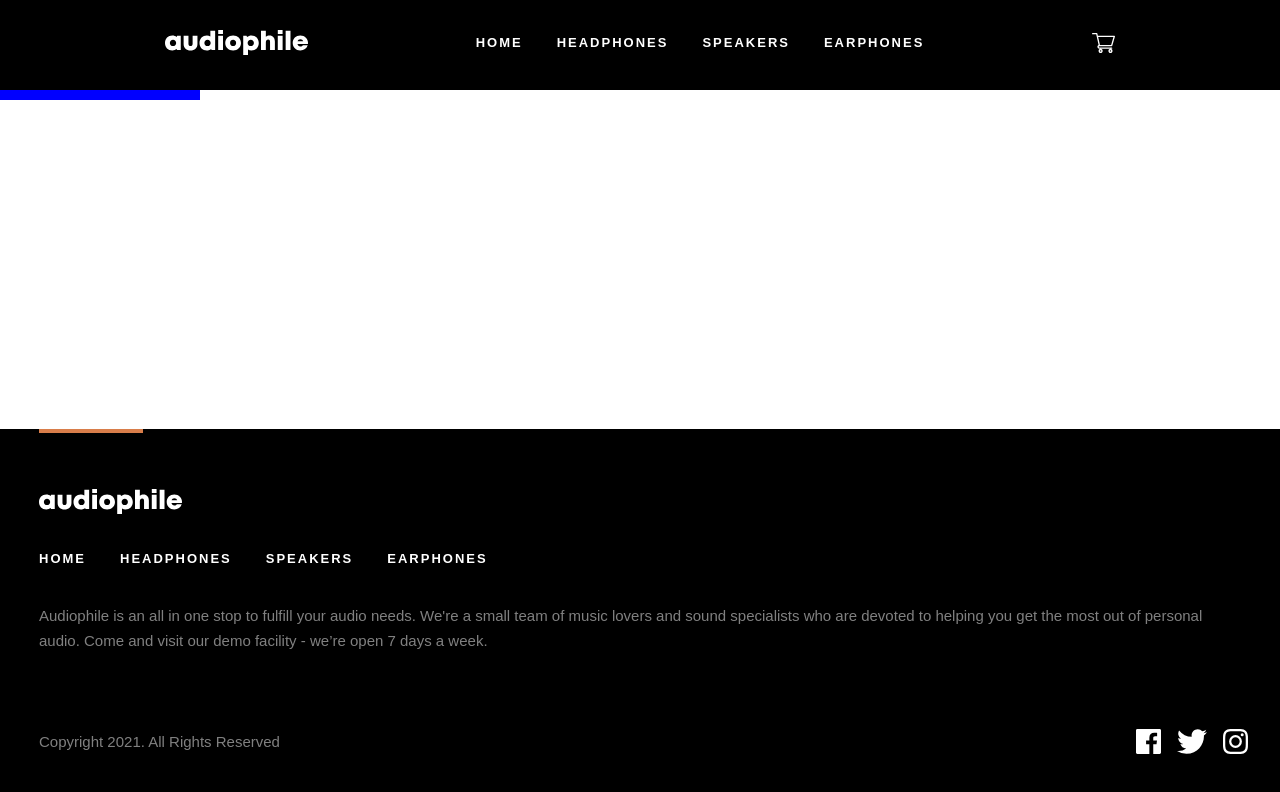
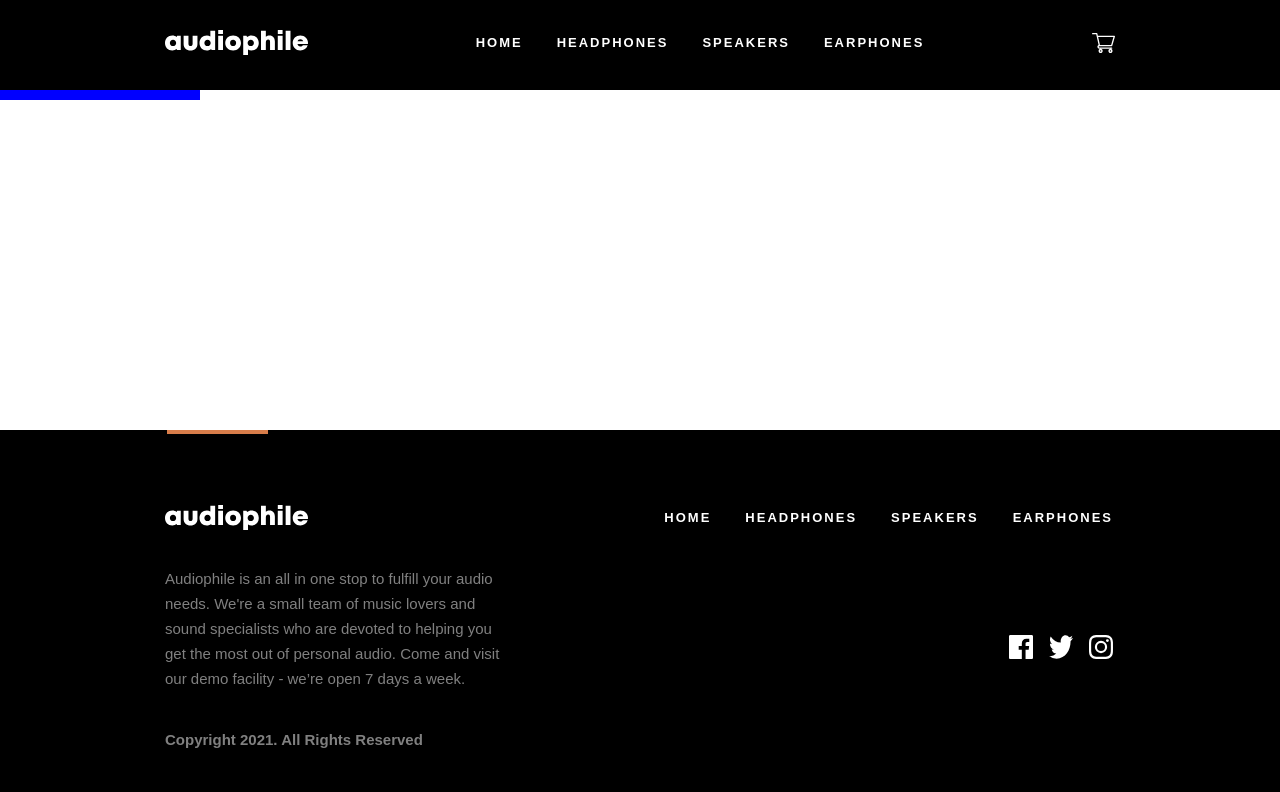
Before and after one commit to smccourtb/audiophile-ecommerce-website, a React (Create React App) app: page / in a window 1280 px wide. Shown: the top 792 px of the page. Built offline with nearby package versions, Linux system fonts and the light colour scheme.

Commit message:
footer layout for desktop complete

```diff
--- a/src/components/Footer.jsx
+++ b/src/components/Footer.jsx
@@ -22,6 +22,16 @@ const FooterContainer = styled.footer`
     padding: 0 40px 46px 39px;
     align-items: flex-start;
     gap: 32px;
+  }
+
+  @media (min-width: 1024px) {
+    background: linear-gradient(#d87d4a, #d87d4a) top / 101px 4px no-repeat,
+      #000000;
+    background-position-x: 167px;
+    padding: 0 167px 48px 165px;
+    justify-content: space-between;
+    flex-direction: row;
+    gap: 155px;
   }
 `;
 
@@ -48,42 +58,30 @@ const LogoContainer = styled.img`
   @media (min-width: 768px) {
     padding-top: 60px;
   }
+  @media (min-width: 1024px) {
+    padding-top: 75px;
+  }
 `;
 
 const Footer = () => {
+  const isMobile = useMediaQuery({ query: "(max-width: 767px" });
+  const isTablet = useMediaQuery({ maxWidth: 1023, minWidth: 768 });
   const isLaptop = useMediaQuery({ query: "(min-width: 1024px)" });
-  const isTablet = useMediaQuery({ query: "(min-width: 768px)" });
+
   return (
     <FooterContainer>
-      <LogoContainer src={Logo} alt="logo" />
-      <Navigation footer />
-      <DescriptionText>
-        Audiophile is an all in one stop to fulfill your audio needs. We're a
-        small team of music lovers and sound specialists who are devoted to
-        helping you get the most out of personal audio. Come and visit our demo
-        facility - we’re open 7 days a week.
-      </DescriptionText>
-      {isTablet ? (
-        <div
-          style={{
-            display: "flex",
-            justifyContent: "space-between",
-            width: "100%",
-            paddingTop: "44px",
-          }}
-        >
-          <DescriptionText as={"small"}>
-            Copyright 2021. All Rights Reserved
+      {/*Mobile Layout*/}
+      {isMobile && (
+        <>
+          <LogoContainer src={Logo} alt="logo" />
+          <Navigation footer />
+          <DescriptionText>
+            Audiophile is an all in one stop to fulfill your audio needs. We're
+            a small team of music lovers and sound specialists who are devoted
+            to helping you get the most out of personal audio. Come and visit
+            our demo facility - we’re open 7 days a week.
           </DescriptionText>
-          <SocialMediaGroup>
-            <img src={FacebookIcon} alt={"facebook"} />
-            <img src={TwitterIcon} alt={"twitter"} />
-            <img src={InstagramIcon} alt={"instagram"} />
-          </SocialMediaGroup>
-        </div>
-      ) : (
-        <>
-          <DescriptionText as={"small"}>
+          <DescriptionText as={"small"} style={{ fontWeight: "700" }}>
             Copyright 2021. All Rights Reserved
           </DescriptionText>
           <SocialMediaGroup>
@@ -93,6 +91,78 @@ const Footer = () => {
           </SocialMediaGroup>
         </>
       )}
+
+      {/*Tablet layout*/}
+      {isTablet && (
+        <>
+          {" "}
+          <LogoContainer src={Logo} alt="logo" />
+          <Navigation footer />
+          <DescriptionText>
+            Audiophile is an all in one stop to fulfill your audio needs. We're
+            a small team of music lovers and sound specialists who are devoted
+            to helping you get the most out of personal audio. Come and visit
+            our demo facility - we’re open 7 days a week.
+          </DescriptionText>
+          <div
+            style={{
+              display: "flex",
+              justifyContent: "space-between",
+              width: "100%",
+              paddingTop: "44px",
+            }}
+          >
+            <DescriptionText as={"small"} style={{ fontWeight: "700" }}>
+              Copyright 2021. All Rights Reserved
+            </DescriptionText>
+            <SocialMediaGroup>
+              <img src={FacebookIcon} alt={"facebook"} />
+              <img src={TwitterIcon} alt={"twitter"} />
+              <img src={InstagramIcon} alt={"instagram"} />
+            </SocialMediaGroup>
+          </div>
+        </>
+      )}
+
+      {/*Laptop layout*/}
+      {isLaptop && (
+        <>
+          <div
+            style={{
+              display: "flex",
+              flexDirection: "column",
+              gap: "36px",
+              alignItems: "flex-start",
+            }}
+          >
+            <LogoContainer src={Logo} alt="logo" />
+            <DescriptionText>
+              Audiophile is an all in one stop to fulfill your audio needs.
+              We're a small team of music lovers and sound specialists who are
+              devoted to helping you get the most out of personal audio. Come
+              and visit our demo facility - we’re open 7 days a week.
+            </DescriptionText>
+            <DescriptionText as={"small"} style={{ fontWeight: "700" }}>
+              Copyright 2021. All Rights Reserved
+            </DescriptionText>
+          </div>
+          <div
+            style={{
+              display: "flex",
+              flexDirection: "column",
+              gap: "105px",
+              alignItems: "flex-end",
+            }}
+          >
+            <Navigation footer />
+            <SocialMediaGroup>
+              <img src={FacebookIcon} alt={"facebook"} />
+              <img src={TwitterIcon} alt={"twitter"} />
+              <img src={InstagramIcon} alt={"instagram"} />
+            </SocialMediaGroup>
+          </div>
+        </>
+      )}
     </FooterContainer>
   );
 };
--- a/src/styles/shared-styles.js
+++ b/src/styles/shared-styles.js
@@ -34,6 +34,9 @@ export const FooterNav = styled(NavBar)`
     flex-direction: row;
     gap: 34px;
   }
+  @media (min-width: 1024px) {
+    padding-top: 75px;
+  }
 `;
 
 export const Link = styled.a`
```
